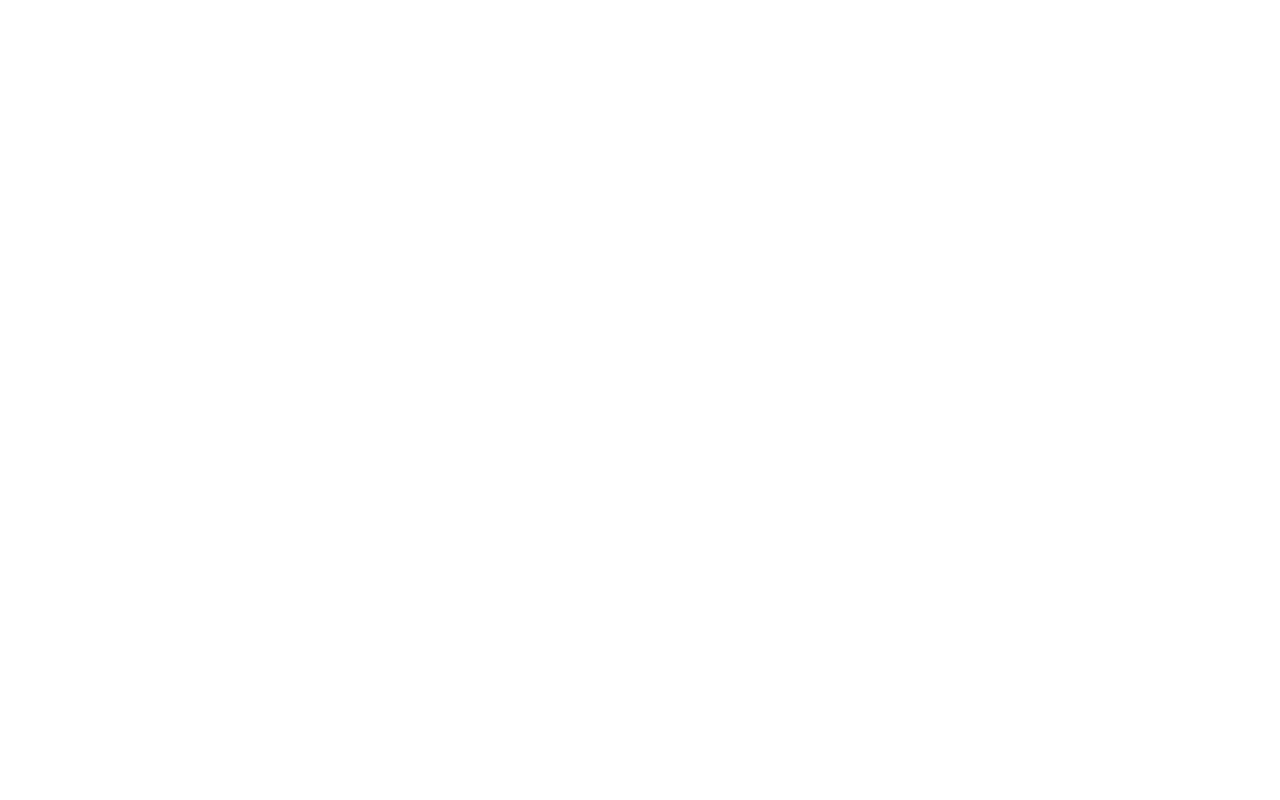
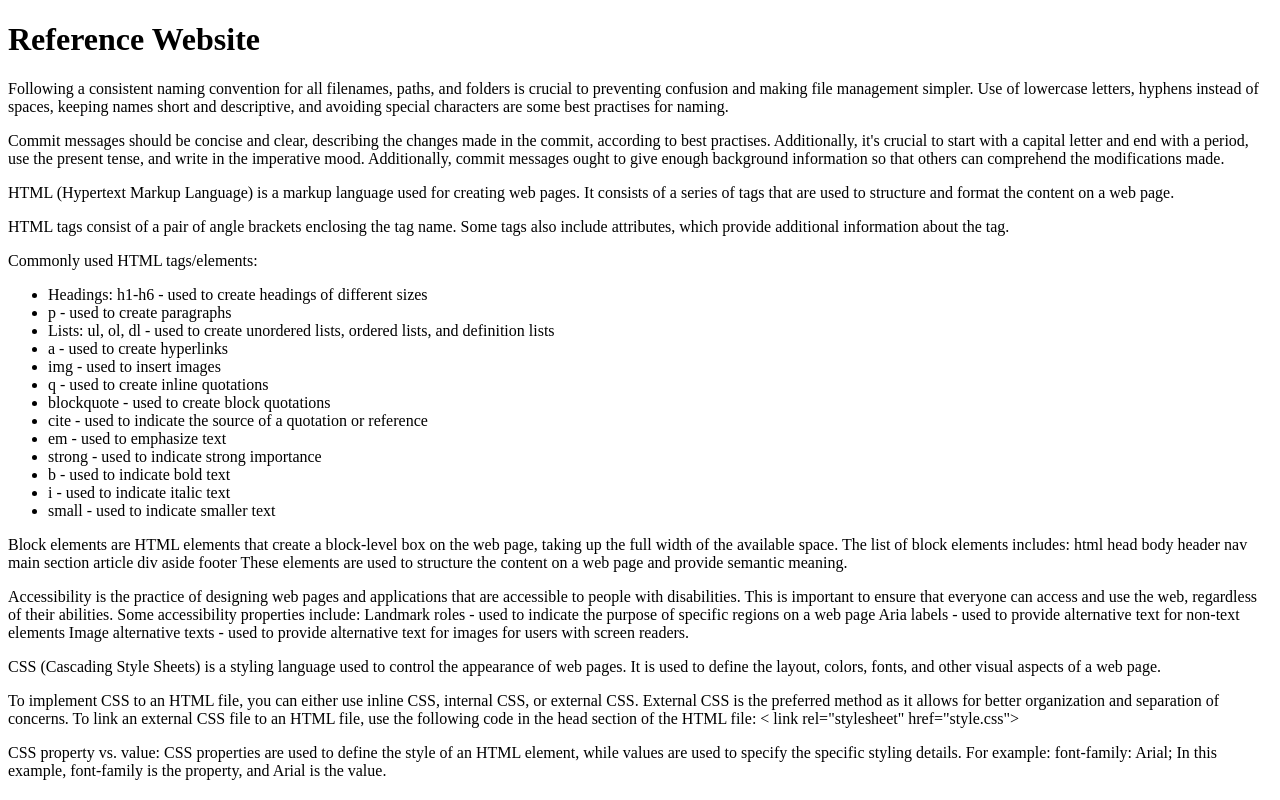
Before and after one commit to Charlesvanzeebroeck/reference-website, a plain HTML site: page index.html in a window 1280 px wide. Drawn offline with Linux system fonts and the light colour scheme.

Commit message:
index.html

```diff
--- a/index.html
+++ b/index.html
@@ -8,6 +8,76 @@
 </head>
 <body>
 
+<h1> Reference Website</h1>
 
+<p>Following a consistent naming convention for all filenames, paths, and folders is crucial to preventing confusion and making file management simpler. Use of lowercase letters, hyphens instead of spaces, keeping names short and descriptive, and avoiding special characters are some best practises for naming.
+</p>
+    <p>
+        Commit messages should be concise and clear, describing the changes made in the commit, according to best practises. Additionally, it's crucial to start with a capital letter and end with a period, use the present tense, and write in the imperative mood. Additionally, commit messages ought to give enough background information so that others can comprehend the modifications made.
+
+    </p>
+
+    <p>
+        HTML (Hypertext Markup Language) is a markup language used for creating web pages. It consists of a series of tags that are used to structure and format the content on a web page.
+    </p>
+    <p>
+        HTML tags consist of a pair of angle brackets enclosing the tag name. Some tags also include attributes, which provide additional information about the tag.
+<p>
+    Commonly used HTML tags/elements:
+    <ul>
+    <li>Headings: h1-h6 - used to create headings of different sizes</li>
+    <li> p - used to create paragraphs</li>
+    <li>Lists: ul, ol, dl - used to create unordered lists, ordered lists, and definition lists</li>
+    <li> a - used to create hyperlinks</li>
+     <li>img - used to insert images</li>
+    <li>q - used to create inline quotations</li>
+   <li>blockquote - used to create block quotations</li>
+   <li>cite - used to indicate the source of a quotation or reference</li>
+   <li> em - used to emphasize text</li>
+    <li>strong - used to indicate strong importance</li>
+    <li>b - used to indicate bold text</li>
+    <li>i - used to indicate italic text</li>
+    <li>small - used to indicate smaller text</li>
+    </ul>
+
+</p>
+<p>
+    Block elements are HTML elements that create a block-level box on the web page, taking up the full width of the available space. The list of block elements includes:
+html
+head
+body
+header
+nav
+main
+section
+article
+div
+aside
+footer
+These elements are used to structure the content on a web page and provide semantic meaning.
+</p>
+
+<p>
+    Accessibility is the practice of designing web pages and applications that are accessible to people with disabilities. This is important to ensure that everyone can access and use the web, regardless of their abilities. Some accessibility properties include:
+Landmark roles - used to indicate the purpose of specific regions on a web page
+Aria labels - used to provide alternative text for non-text elements
+Image alternative texts - used to provide alternative text for images for users with screen readers.
+</p>
+<p>
+    CSS (Cascading Style Sheets) is a styling language used to control the appearance of web pages. It is used to define the layout, colors, fonts, and other visual aspects of a web page.
+</p>
+<p>
+    To implement CSS to an HTML file, you can either use inline CSS, internal CSS, or external CSS. External CSS is the preferred method as it allows for better organization and separation of concerns. To link an external CSS file to an HTML file, use the following code in the head section of the HTML file: < link rel="stylesheet" href="style.css">
+</p>
+<p>
+    CSS property vs. value:
+CSS properties are used to define the style of an HTML element, while values are used to specify the specific styling details. For example:
+font-family: Arial;
+In this example, font-family is the property, and Arial is the value.
+</p>
+<p>
+
+</p>
 </body>
+
 </html>
```
